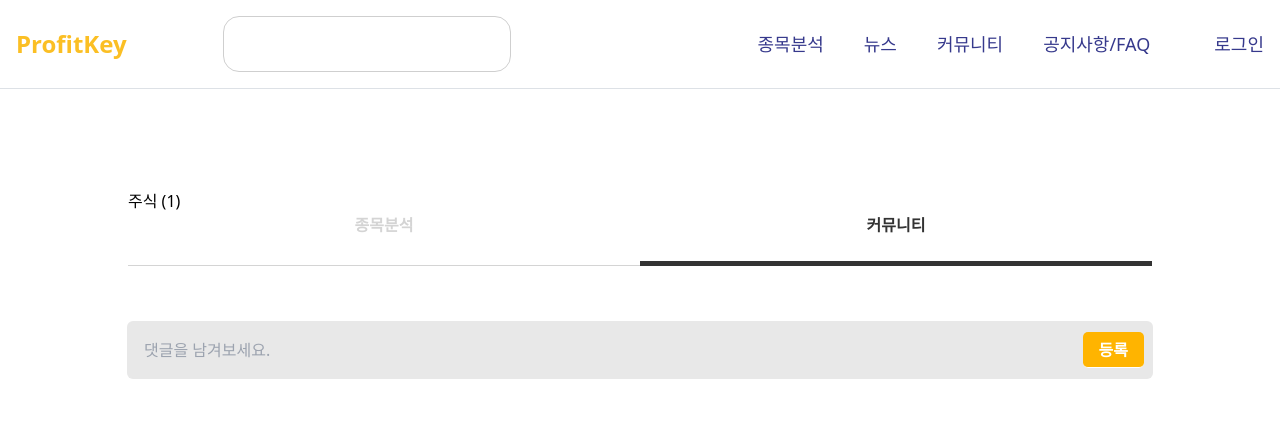
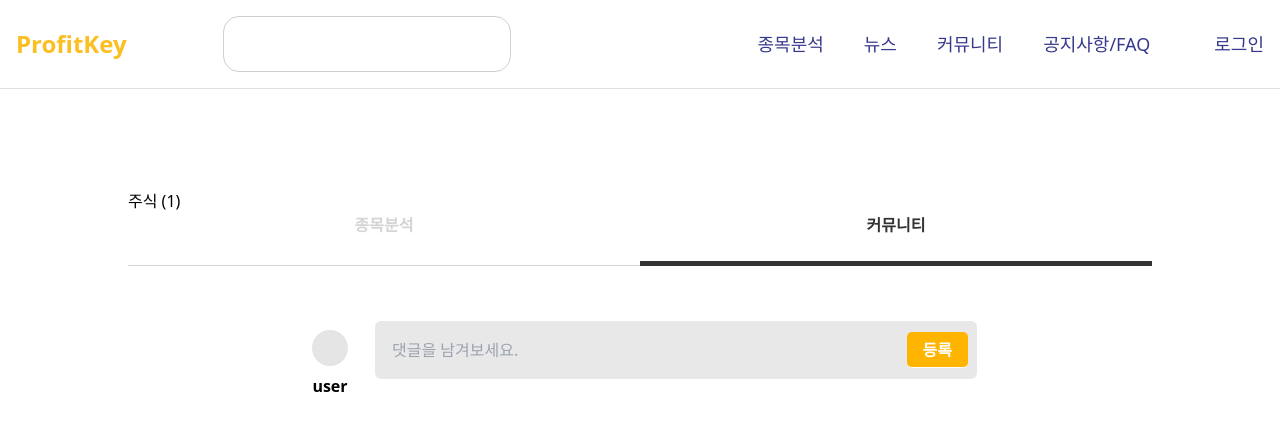
Before and after one commit to profit-key/profitkey-front, a React (Vite) app: page /stocks/1 in a window 1280 px wide. Both pictures are taken after a click on the button "커뮤니티". Shown: the top 430 px of the page. Built offline with nearby package versions, Linux system fonts and the light colour scheme; no server answers.

Commit message:
feat: 댓글 창 옆 프로필 추가

```diff
--- a/src/pages/stock-detail/ui/community.tsx
+++ b/src/pages/stock-detail/ui/community.tsx
@@ -1,9 +1,19 @@
 import { CommentForm } from './comment-form';
+import { ProfileV } from './profile-v';
 
 export function Community() {
+  const username: string = 'user';
+
   return (
-    <>
-      <CommentForm />
-    </>
+    <div className="mx-auto max-w-2xl">
+      <div className="flex items-start gap-5">
+        <div className="flex-none">
+          <ProfileV username={username} />
+        </div>
+        <div className="grow">
+          <CommentForm />
+        </div>
+      </div>
+    </div>
   );
 }
--- /dev/null
+++ b/src/pages/stock-detail/ui/profile-v.tsx
@@ -0,0 +1,14 @@
+type ProfileProps = {
+  username: string;
+};
+
+export function ProfileV({ username }: ProfileProps): JSX.Element {
+  return (
+    <div className="flex max-w-[128px] flex-col items-center justify-center">
+      <div className="m-2 h-9 w-9 rounded-full bg-neutral-200"></div>
+      <p className="w-full truncate text-center text-base font-bold">
+        {username}
+      </p>
+    </div>
+  );
+}
```
